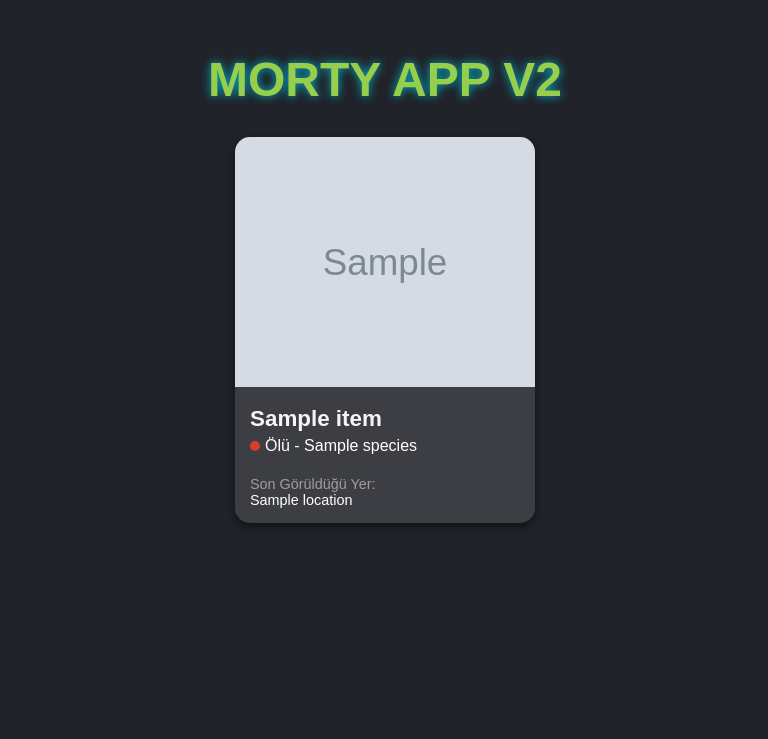
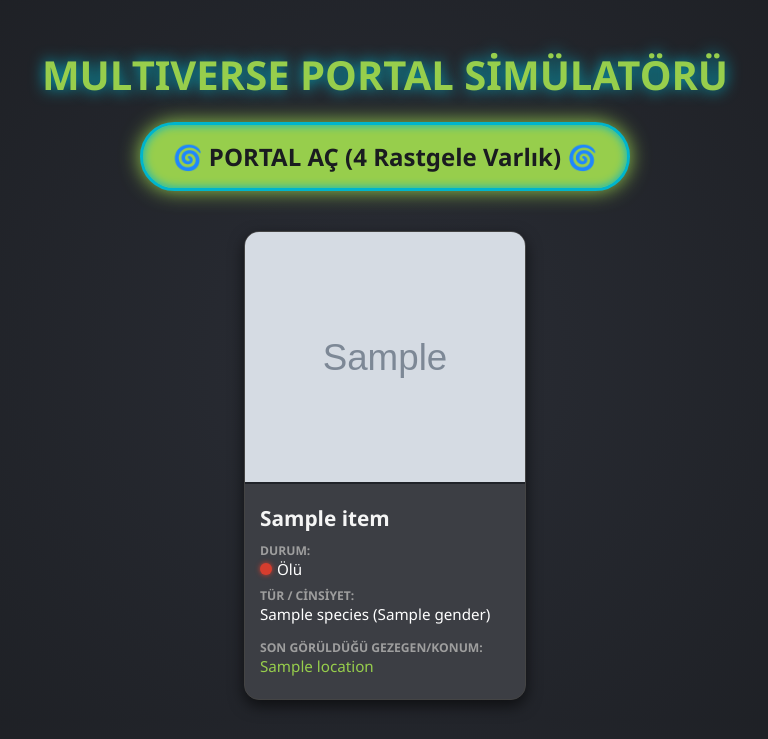
Before and after one commit to EshanKAYA/morty, a Flask app: page / in a window 1280 px wide. Shown: the top 739 px of the page, without its empty margins (255-1023 px from the left). Run offline with Flask 3, Linux system fonts and the light colour scheme; grey boxes marked "Sample" are stand-in pictures; a database or web service that is not in the repository returns one stand-in record (values such as "Sample title"); data that the repository does not hold is empty.

Commit message:
Update index.html

```diff
--- a/templates/index.html
+++ b/templates/index.html
@@ -3,73 +3,127 @@
 <head>
     <meta charset="UTF-8">
     <meta name="viewport" content="width=device-width, initial-scale=1.0">
-    <title>Rick and Morty - MORTY APP</title>
+    <title>Rick and Morty Portal Simülatörü</title>
     <style>
         body {
-            background-color: #202329;
+            background-color: #1a1c20; /* Daha koyu bir uzay siyahı */
             color: white;
-            font-family: sans-serif;
+            font-family: 'Segoe UI', Tahoma, Geneva, Verdana, sans-serif;
             margin: 0;
             padding: 20px;
+            background-image: radial-gradient(circle at center, #2a2d35 0%, #1a1c20 100%);
         }
         h1 {
             text-align: center;
             color: #97ce4c;
-            font-size: 3em;
-            margin-bottom: 30px;
-            text-shadow: 0 0 10px #00b5cc;
+            font-size: 2.5em;
+            margin-bottom: 20px;
+            text-shadow: 0 0 15px #00b5cc;
         }
+
+        /* --- YENİ PORTAL BUTONU --- */
+        .portal-container {
+            text-align: center;
+            margin-bottom: 40px;
+        }
+        .portal-btn {
+            background-color: #97ce4c;
+            color: #1a1c20;
+            text-decoration: none;
+            padding: 15px 30px;
+            font-size: 1.5em;
+            font-weight: bold;
+            border-radius: 50px;
+            border: 3px solid #00b5cc;
+            box-shadow: 0 0 20px #97ce4c, inset 0 0 10px #00b5cc;
+            transition: all 0.3s ease;
+            display: inline-block;
+        }
+        .portal-btn:hover {
+            background-color: #00b5cc;
+            border-color: #97ce4c;
+            box-shadow: 0 0 40px #00b5cc, inset 0 0 20px #97ce4c;
+            transform: scale(1.05);
+            cursor: pointer;
+        }
+
+        /* KARTLARIN DÜZENİ (Ortalanmış 4 kart) */
         .container {
             display: flex;
             flex-wrap: wrap;
             justify-content: center;
-            gap: 20px;
-            max-width: 1200px;
+            gap: 25px;
+            max-width: 1400px;
             margin: 0 auto;
         }
         .card {
             background-color: #3c3e44;
             border-radius: 15px;
             overflow: hidden;
-            width: 300px;
-            box-shadow: 0 4px 10px rgba(0,0,0,0.5);
-            transition: transform 0.2s;
+            width: 280px; /* Kartları biraz daralttık */
+            box-shadow: 0 6px 15px rgba(0,0,0,0.6);
+            transition: transform 0.3s;
+            border: 1px solid #444;
         }
         .card:hover {
-            transform: scale(1.03);
-            box-shadow: 0 0 15px #97ce4c;
+            transform: translateY(-10px);
+            box-shadow: 0 0 25px rgba(151, 206, 76, 0.6);
+            border-color: #97ce4c;
         }
         .card img {
             width: 100%;
             height: 250px;
             object-fit: cover;
+            border-bottom: 2px solid #202329;
         }
         .info {
             padding: 15px;
         }
         .name {
-            font-size: 1.4em;
+            font-size: 1.3em;
             font-weight: bold;
             color: #f5f5f5;
-            margin-bottom: 5px;
+            margin-bottom: 10px;
+            white-space: nowrap;
+            overflow: hidden;
+            text-overflow: ellipsis;
         }
+
+        /* İSTENİLEN BİLGİ ALANLARI */
+        .info-row {
+            margin-bottom: 8px;
+            font-size: 0.95em;
+        }
+        .label {
+            color: #9e9e9e;
+            font-weight: bold;
+            font-size: 0.8em;
+            display: block;
+        }
+        .value {
+            color: white;
+        }
+
+        /* Canlılık Durumu Topları */
         .status-indicator {
             display: inline-block;
-            width: 10px;
-            height: 10px;
+            width: 12px;
+            height: 12px;
             border-radius: 50%;
             margin-right: 5px;
         }
-        .alive { background-color: #55cc44; }
-        .dead { background-color: #d63d2e; }
+        .alive { background-color: #55cc44; box-shadow: 0 0 5px #55cc44;}
+        .dead { background-color: #d63d2e; box-shadow: 0 0 5px #d63d2e;}
         .unknown { background-color: #9e9e9e; }
-
-        .details { color: #9e9e9e; font-size: 0.9em; margin-top: 5px; }
     </style>
 </head>
 <body>
 
-    <h1>MORTY APP V2</h1>
+    <h1>MULTIVERSE PORTAL SİMÜLATÖRÜ</h1>
+
+    <div class="portal-container">
+        <a href="/" class="portal-btn">🌀 PORTAL AÇ (4 Rastgele Varlık) 🌀</a>
+    </div>
 
     <div class="container">
         {% for k in karakterler %}
@@ -77,7 +131,10 @@
             <img src="{{ k.image }}" alt="{{ k.name }}">
             <div class="info">
                 <div class="name">{{ k.name }}</div>
-                <div>
+
+                <div class="info-row">
+                    <span class="label">DURUM:</span>
+                    <span class="value">
                         {% if k.status == 'Alive' %}
                             <span class="status-indicator alive"></span>Canlı
                         {% elif k.status == 'Dead' %}
@@ -85,11 +142,17 @@
                         {% else %}
                             <span class="status-indicator unknown"></span>Bilinmiyor
                         {% endif %}
-                    - {{ k.species }}
+                    </span>
                 </div>
-                <div class="details">
-                    <br>Son Görüldüğü Yer:<br>
-                    <span style="color:white;">{{ k.location.name }}</span>
+
+                <div class="info-row">
+                    <span class="label">TÜR / CİNSİYET:</span>
+                    <span class="value">{{ k.species }} ({{ k.gender }})</span>
+                </div>
+
+                <div class="info-row" style="margin-top: 15px;">
+                    <span class="label">SON GÖRÜLDÜĞÜ GEZEGEN/KONUM:</span>
+                    <span class="value" style="color: #97ce4c;">{{ k.location.name }}</span>
                 </div>
             </div>
         </div>
```
Lines whose indentation alone changed are shown as unchanged.
